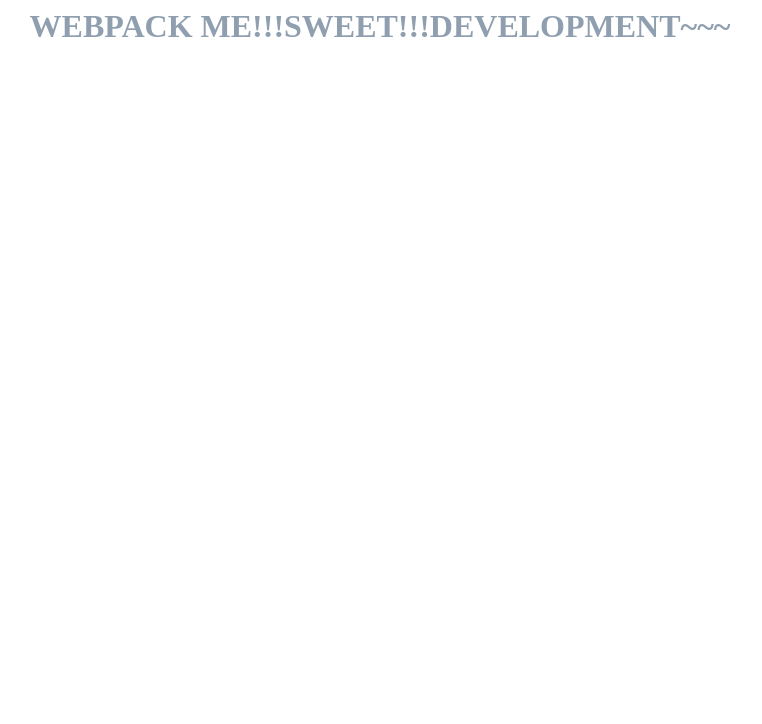
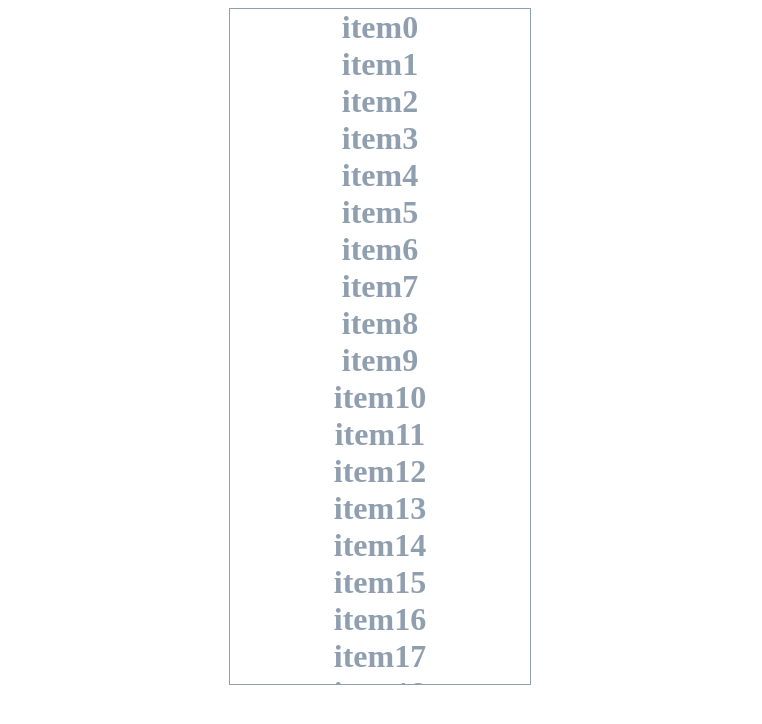
Before and after one commit to dreamthen/webpack_rebuild, a React app: page / in a window 1280 px wide. Shown: the top 724 px of the page, without its empty margins (260-1022 px from the left). Built offline with nearby package versions, Linux system fonts and the light colour scheme.

Commit message:
business:demo

```diff
--- a/babel.config.js
+++ b/babel.config.js
@@ -12,7 +12,14 @@ const babelConfig = {
 				//对于ESM模块不进行封装转换
 				modules: false
 			}
-		], '@babel/preset-react'
+		], [
+			'@babel/preset-react',
+			{
+				//将runtime由classic改为automatic
+				//automatic自动导入JSX转译的函数,无需import导入React,直接使用_jsx实现jsx语法生成
+				runtime: 'automatic'
+			}
+		]
 	],
 	plugins: []
 };
--- a/package.json
+++ b/package.json
@@ -48,6 +48,9 @@
     "webpack-dev-server": "^4.8.1"
   },
   "dependencies": {
+    "@types/lodash.throttle": "^4.1.7",
+    "classnames": "^2.3.1",
+    "lodash.throttle": "^4.1.1",
     "open": "^8.4.0",
     "react": "^18.1.0",
     "react-dom": "^18.1.0",
--- a/src/index.less
+++ b/src/index.less
@@ -2,14 +2,41 @@
 @main-color: #12345678;
 
 #root {
+  //font-weight: bolder;
+  //text-align: center;
+  //color: @main-color;
+  //font-size: @main-font-size;
+  //border-radius: 50%;
+  //display: flex;
+  //flex-flow: row nowrap;
+  //justify-content: center;
+  //align-items: center;
+  //user-select: none;
+}
+
+.container {
+  width: 300px;
+  height: 675px;
+  margin: 0 auto;
+  overflow-y: auto;
+  scroll-behavior: smooth;
+  //overscroll-behavior: contain;
+  border: 1px solid #12345678;
   font-weight: bolder;
   text-align: center;
   color: @main-color;
   font-size: @main-font-size;
-  border-radius: 50%;
-  display: flex;
-  flex-flow: row nowrap;
-  justify-content: center;
-  align-items: center;
-  user-select: none;
+
+  &::-webkit-scrollbar {
+    display: none;
+  }
 }
+
+.list {
+  &-item {
+    &-selected {
+      background-color: #1890ff;
+      color: #fff;
+    }
+  }
+}
--- a/src/index.tsx
+++ b/src/index.tsx
@@ -6,22 +6,202 @@
 // console.log(a, b);
 //
 // writeWebpack(`WEBPACK ME!!!SWEET!!!${NODE_ENV.toUpperCase()}~~~`);
-import * as React from 'react';
+import {StrictMode, useState, useEffect, useCallback, useRef} from 'react';
 import * as ReactDOM from 'react-dom/client';
+import cns from 'classnames';
+import throttle from 'lodash.throttle';
 
 import './index.less';
 
-const NODE_ENV = process.env.NODE_ENV;
+interface SelectedOprProps {
+    id?: string;
+    idx?: number;
+}
 
-// use hooks~
-const App = () => {
-    return <div>
-        {`WEBPACK ME!!!SWEET!!!${NODE_ENV.toUpperCase()}~~~`}
+enum SELECT_MODE {
+    SHORTCUT = 'SHORTCUT',
+    MOUSE = 'MOUSE',
+}
+
+enum KeyCode {
+    Tab = 9,
+    Enter = 13,
+    Escape = 27,
+    Left = 37,
+    Up = 38,
+    Right = 39,
+    Down = 40,
+    R = 82,
+    O = 79,
+    W = 87,
+    F = 70,
+    Plus = 187,
+    Minus = 189,
+}
+
+const list = Array.from(Array.apply(null, {length: 100}), (item, index) => {
+    return {
+        id: `item${index}`,
+        idx: index,
+        value: `item${index}`
+    }
+});
+
+const ListItem = ({config, selectedOprId, setSelected, selectMode, canMouseEnter, setCanMouseEnter}) => {
+    const oprRef = useRef<HTMLDivElement>(null);
+
+    /**
+     * 鼠标移入
+     */
+    const mouseEnter = throttle(() => {
+        if (canMouseEnter) {
+            setSelected({...config});
+        }
+    }, 900);
+
+    /**
+     * 鼠标移出
+     */
+    const mouseLeave = throttle(() => {
+        if (canMouseEnter) {
+            setSelected({});
+        }
+    }, 900);
+
+    /**
+     * 鼠标滑动
+     */
+    const mouseMove = throttle(() => {
+        if (!canMouseEnter) {
+            setCanMouseEnter(true);
+            setSelected({...config});
+        }
+    }, 900);
+
+    useEffect(() => {
+        if (!selectedOprId || selectMode === SELECT_MODE.MOUSE) return;
+        if (config?.id === selectedOprId) {
+            oprRef.current?.scrollIntoView({block: 'center', behavior: 'smooth'});
+        }
+    }, [selectedOprId, config?.id, selectMode]);
+
+    return <div
+        ref={oprRef}
+        key={config.id}
+        className={cns(
+            `list-item-${config?.idx}`,
+            {
+                'list-item-selected': selectedOprId === config?.id
+            }
+        )}
+        onMouseEnter={mouseEnter}
+        onMouseLeave={mouseLeave}
+        onMouseMove={mouseMove}
+    >
+        {config.value}
     </div>;
 };
 
+// use hooks~
+const App = (props) => {
+    //设置选中的list列表项
+    const [selectedOpr, setSelectedOpr] = useState<{ [propsName: string]: any }>({});
+    //选中list列表项时的触发类型
+    const [selectMode, setSelectMode] = useState<any>();
+    //是否可以移入移出
+    const [canMouseEnter, setCanMouseEnter] = useState(true);
+
+    const selectedOprIdx = useRef<SelectedOprProps>({});
+
+    /**
+     * 选中选项
+     */
+    const setSelected = useCallback((config) => {
+        selectedOprIdx.current = {
+            id: config.id,
+            idx: config.idx
+        };
+        setSelectMode(SELECT_MODE.MOUSE);
+        setSelectedOpr(config);
+    }, []);
+
+    /** 向下选择 */
+    const selectOprDownDir = useCallback(() => {
+        let newIdx = (selectedOprIdx.current?.idx ?? -1) + 1;
+        if (newIdx > list.length - 1) {
+            newIdx = 0;
+        }
+        const selected = list[newIdx];
+        selectedOprIdx.current = {
+            id: selected.id,
+            idx: newIdx
+        };
+        setSelectedOpr(selected);
+        setCanMouseEnter(false);
+    }, []);
+
+    /** 向上选择 */
+    const selectOprUpDir = useCallback(() => {
+        let newIdx = (selectedOprIdx.current?.idx ?? 0) - 1;
+
+        if (newIdx < 0) {
+            newIdx = list.length - 1;
+        }
+        const selected = list[newIdx];
+        selectedOprIdx.current = {
+            id: selected.id,
+            idx: newIdx
+        };
+        setSelectedOpr(selected);
+        setCanMouseEnter(false);
+    }, []);
+
+    //监听上下按键
+    useEffect(() => {
+        const keydownHandler = (e: KeyboardEvent) => {
+            setSelectMode(SELECT_MODE.SHORTCUT);
+            if (e.keyCode === KeyCode.Down) {
+                selectOprDownDir();
+                e.preventDefault();
+            } else if (e.keyCode === KeyCode.Up) {
+                selectOprUpDir();
+                e.preventDefault();
+            }
+        };
+
+        window.addEventListener('keydown', keydownHandler);
+
+        return () => {
+            window.removeEventListener('keydown', keydownHandler);
+        };
+    }, [selectOprDownDir, selectOprUpDir,]);
+
+    return <div className='container'>
+        {
+            list && list.length > 0 && list.map(item => {
+                return <ListItem
+                    key={item.id}
+                    config={item}
+                    selectedOprId={selectedOpr?.id}
+                    setSelected={setSelected}
+                    selectMode={selectMode}
+                    canMouseEnter={canMouseEnter}
+                    setCanMouseEnter={setCanMouseEnter}
+                />
+            })
+        }
+    </div>
+    // return <div>
+    /*{`WEBPACK ME!!!SWEET!!!${NODE_ENV.toUpperCase()}~~~`}*/
+    // </div>;
+};
+
 const root = ReactDOM.createRoot(document.getElementById('root'));
+// const props = {
+//     name: 'Gary',
+//     age: 25
+// };
 
-root.render(<React.StrictMode>
-    <App />
-</React.StrictMode>);
+root.render(<StrictMode>
+    <App/>
+</StrictMode>);
--- a/tsconfig.json
+++ b/tsconfig.json
@@ -5,7 +5,8 @@
     "sourceMap": true,
     "allowSyntheticDefaultImports": true,
     "jsx": "preserve",
-//    "allowUmdGlobalAccess": true
+    "esModuleInterop": true
+    //    "allowUmdGlobalAccess": true
   },
   "include": [
     "src/**/*.ts",
```
